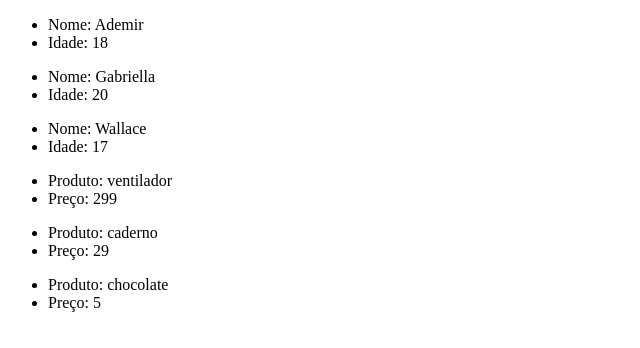
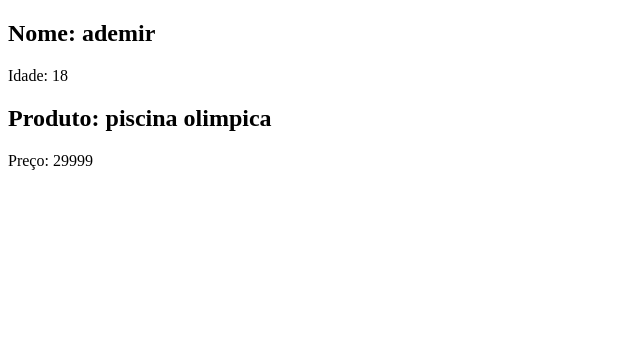
Before and after one commit to TnAdan-Dev/projetoReactVite, a React (Vite) app: page / in a window 1280 px wide. Shown: the top 348 px of the page, without its empty margins (0-640 px from the left). Built offline with nearby package versions, Linux system fonts and the light colour scheme.

Commit message:
mais coisas

```diff
--- a/src/App.jsx
+++ b/src/App.jsx
@@ -1,15 +1,14 @@
-import React from 'react'
-import ProductList from './components/ProductList'
-import UserList from './components/UserList'
-
+import React from "react";
+import Person from "./components/Person";
+import Product from "./components/Product";
 
 const App = () => {
   return (
     <section>
-      <UserList/>
-      <ProductList/>
+      <Person name="ademir" age="18" />
+      <Product name="piscina olimpica" price="29999"/>
     </section>
-  )
-}
+  );
+};
 
-export default App
+export default App;
--- /dev/null
+++ b/src/components/Person.jsx
@@ -0,0 +1,12 @@
+import React from 'react'
+
+const Person = (props) => {
+  return (
+    <div>
+        <h2>Nome: {props.name}</h2>
+        <p>Idade: {props.age}</p>
+    </div>
+  )
+}
+
+export default Person
--- /dev/null
+++ b/src/components/Product.jsx
@@ -0,0 +1,12 @@
+import React from 'react'
+
+const Product = (props) => {
+  return (
+    <div>
+        <h2>Produto: {props.name}</h2>
+        <p>Preço: {props.price}</p>
+    </div>
+  )
+}
+
+export default Product
```
Also changed, not shown: src/used/ProductList.jsx (renamed from src/components/ProductList.jsx), src/used/UserList.jsx (renamed from src/components/UserList.jsx).
